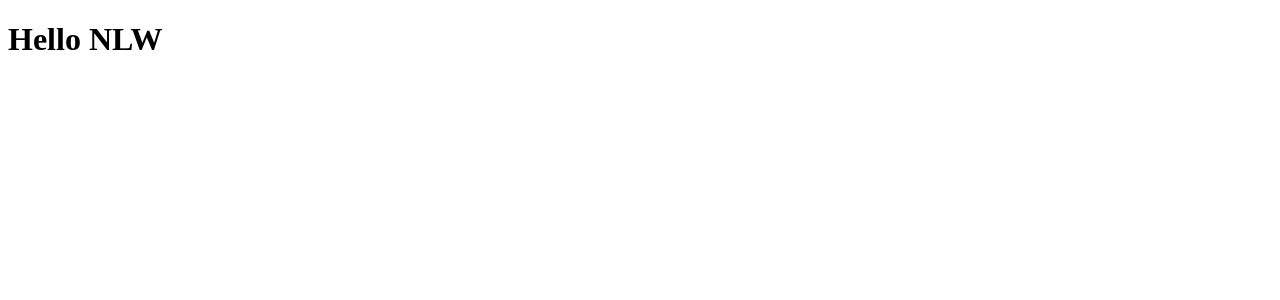
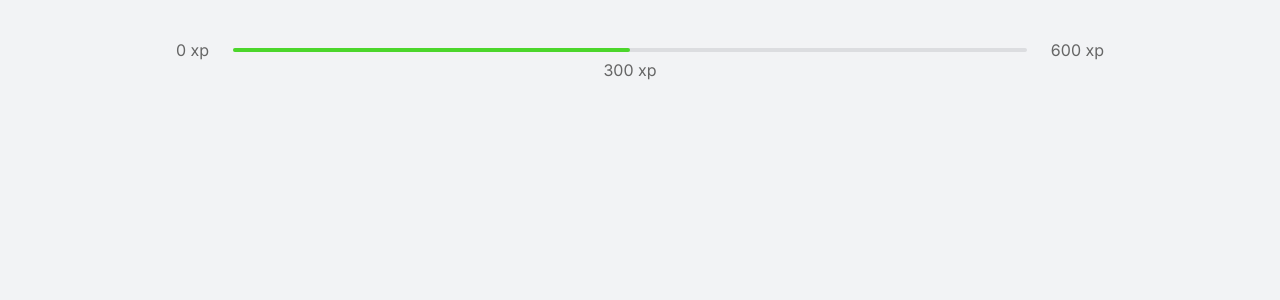
Before and after one commit to yvesguilherme/moveit-exercite-se, a React (Create React App) app: page / in a window 1280 px wide. Shown: the top 300 px of the page. Built offline with nearby package versions, Linux system fonts and the light colour scheme; the HTML template or start-up script is replaced by a standard one.

Commit message:
:sparkles:  Adicionando o componente ExperienceBar

```diff
--- a/public/index.html
+++ b/public/index.html
@@ -4,6 +4,10 @@
 <head>
   <meta charset="utf-8" />
   <meta name="viewport" content="width=device-width, initial-scale=1" />
+
+  <link rel="preconnect" href="https://fonts.gstatic.com">
+  <link href="https://fonts.googleapis.com/css2?family=Inter:wght@400;500;600&family=Rajdhani:wght@600&display=swap"
+    rel="stylesheet">
 
   <title>React App</title>
 </head>
--- a/src/App.tsx
+++ b/src/App.tsx
@@ -1,6 +1,12 @@
+import { ExperienceBar } from './components/ExperienceBar';
+
+import './styles/global.css';
+
 function App() {
   return (
-    <h1>Hello NLW</h1>
+    <div className="container">
+      <ExperienceBar />
+    </div>
   );
 }
 
--- /dev/null
+++ b/src/components/ExperienceBar.tsx
@@ -0,0 +1,17 @@
+export function ExperienceBar() {
+  return (
+    <header className="experience-bar">
+      <span>0 xp</span>
+
+      <div>
+        <div style={{ width: '50%' }} />
+
+        <span className="current-experience" style={{ left: '50%' }}>
+          300 xp
+        </span>
+      </div>
+
+      <span>600 xp</span>
+    </header>
+  );
+}
--- /dev/null
+++ b/src/styles/global.css
@@ -0,0 +1,90 @@
+* {
+  margin: 0;
+  padding: 0;
+  box-sizing: border-box;
+}
+
+:root {
+  --white: #FFF;
+  --background: #F2F3F5;
+  --gray-line: #DCDDE0;
+  --text: #666666;
+  --text-highlight: #B3B9FF;
+  --title: #2E384D;
+  --red: #E83F5B;
+  --green: #4CD62B;
+  --blue: #5965E0;
+  --blue-dark: #4953B8;
+  --blue-twitter: #2AA9E0;
+}
+
+@media(max-width: 1080px) {
+  html {
+    /* 16 x 0,9375 = 15 */
+    font-size: 93.75%;
+  }
+}
+
+@media(max-width: 720px) {
+  html {
+    font-size: 87.5%;
+  }
+}
+
+body {
+  background: var(--background);
+  color: var(--text);
+}
+
+body, input, textarea, button {
+  font: 400 1rem "Inter", sans-serif;
+}
+
+button {
+  cursor: pointer;
+}
+
+a {
+  text-decoration: none;
+  text-decoration: none;
+}
+
+.container {
+  height: 100vh;
+  max-width: 992px;
+  margin: 0 auto;
+  padding: 2.5rem 2rem;
+
+  display: flex;
+  flex-direction: column;
+}
+
+.experience-bar {
+  display: flex;
+  align-items: center;
+}
+
+.experience-bar span {
+  font-size: 1rem;
+}
+
+.experience-bar>div {
+  flex: 1;
+  height: 4px;
+  border-radius: 4px;
+  background: var(--gray-line);
+  margin: 0 1.5rem;
+  position: relative;
+}
+
+.experience-bar > div > div {
+  height: 4px;
+  border-radius: 4px;
+  background: var(--green);
+}
+
+span.current-experience {
+  position: absolute;
+  top: 12px;
+  transform: translateX(-50%);
+}
```
